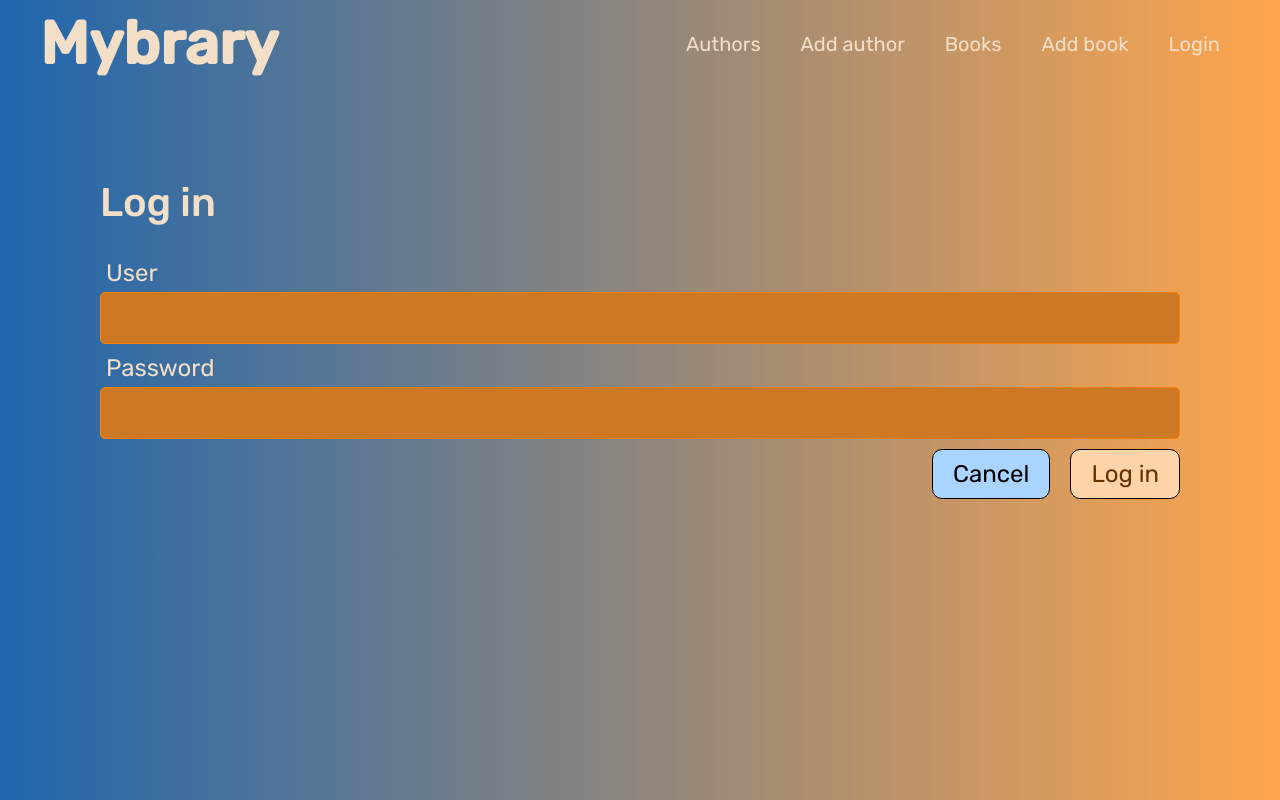
After one commit to SebiKape/BookStore, a Node server app: page /login in a window 1280 px wide. The commit adds this page. Run offline with Node 20, Linux system fonts and the light colour scheme; some libraries are stand-ins or nearby versions.

Commit message:
started working on login page and login functions

```diff
--- a/package.json
+++ b/package.json
@@ -12,6 +12,7 @@
   "author": "",
   "license": "ISC",
   "dependencies": {
+    "cookie-parser": "^1.4.5",
     "ejs": "^3.1.5",
     "express": "^4.17.1",
     "express-ejs-layouts": "^2.5.0",
@@ -19,6 +20,7 @@
     "filepond-plugin-file-encode": "^2.1.9",
     "filepond-plugin-image-preview": "^4.6.4",
     "filepond-plugin-image-resize": "^2.0.7",
+    "jsonwebtoken": "^8.5.1",
     "method-override": "^3.0.0",
     "mongoose": "^5.11.12"
   },
--- a/public/stylesheets/shared/form.css
+++ b/public/stylesheets/shared/form.css
@@ -2,7 +2,7 @@
     --form-label-font-size: 1.2rem;
     --form-input-border-color: hsl(var(--color-base-hue), 100%, 50%);
     --form-input-border-color-light: hsl(var(--color-base-hue), 100%, 80%);
-    --form-input-background-color: hsl(var(--color-base-hue), 70%, 40%);
+    --form-input-background-color: hsl(var(--color-base-hue), 70%, 47%);
 }
 
 .form-row {
--- a/public/stylesheets/shared/variables.css
+++ b/public/stylesheets/shared/variables.css
@@ -1,8 +1,9 @@
 :root {
-    --color-base-hue: 205;
+    --color-base-hue: 30;
+    --color-base-hue-2: 210;
     --color-danger-hue-offset: 180;
     --color-danger-hue: calc(var(--color-base-hue) - var(--color-danger-hue-offset));
-    --color-background-dark: hsl(var(--color-base-hue), 100%, 8%);
-    --color-background-light: hsl(var(--color-base-hue), 100%, 16%);
+    --color-background-dark: hsl(var(--color-base-hue-2), 70%, 40%);
+    --color-background-light: hsl(var(--color-base-hue), 100%, 65%);
     --color-text-light: hsl(var(--color-base-hue), 65%, 87%);
 }
--- /dev/null
+++ b/routes/login.js
@@ -0,0 +1,64 @@
+const express = require('express')
+const User = require('../models/user')
+const router = express.Router()
+
+// Get Credentials Roujte
+router.get('/', async (req, res) => {
+  res.render('login/credentials')
+})
+
+router.get('/new', async (req, res) => {
+  res.render('login/new')
+})
+
+//Create User Route
+router.post('/', async (req, res) => {
+  const user = new User({
+    username: req.body.username,
+    password: req.body.password
+  })
+  try {
+    await user.save()
+    res.render('login/user', {user: user})
+  } catch (error) {
+    res.render('login/credentials', {errorMessage: error})
+  }
+})
+
+//Login User Route
+router.put('/', async (req, res) => {
+  try {
+    let credentialError = false
+    const whereString = {}
+    whereString.username = req.body.username
+    const user = await User.findOne(whereString)
+    if (user == null || user =='') {
+      credentialError = true
+    }
+    else {
+      if (user.password === req.body.password) {
+        credentialError = false
+      }
+      else {
+        credentialError = true;
+      }
+    }
+
+    if (!credentialError) {
+      console.log("User logged")
+      res.cookie('Logged',"yes", { maxAge: 900000, httpOnly: true })
+      res.redirect('/')
+    } else {
+      res.render('login/credentials', {
+        errorMessage: "Incorrect username or password"
+      })
+    }
+  } catch (error) {
+    res.render('login/credentials', {
+      errorMessage: "Incorrect username or password"
+    })
+  }
+})
+
+
+module.exports = router
--- a/server.js
+++ b/server.js
@@ -7,8 +7,10 @@ const expressLayouts = require('express-ejs-layouts')
 const indexRouter = require('./routes/index')
 const authorsRouter = require('./routes/authors')
 const booksRouter = require('./routes/books')
+const loginRouter = require('./routes/login')
 const mongoose = require('mongoose')
 const methodOverride = require('method-override')
+const cookieParser = require('cookie-parser')
 
 app.set('view engine', 'ejs')
 app.set('views', './views')
@@ -17,6 +19,7 @@ app.use(express.static('public'))
 app.use(expressLayouts)
 app.use(express.urlencoded({limit: '10mb', extended: false}))
 app.use(methodOverride('_method'))
+app.use(cookieParser())
 
 var con_suc = ""
 mongoose.connect(process.env.DATABASE_URL, {
@@ -33,7 +36,7 @@ db.on('error', function(error) {
     console.log(con_suc)
 })
 db.once('open', function(){
-    con_suc = "success";
+    con_suc = "Mongodb connected";
     module.exports.con_suc = con_suc
     console.log(con_suc)
 })
@@ -41,5 +44,6 @@ db.once('open', function(){
 app.use('/', indexRouter)
 app.use('/authors', authorsRouter)
 app.use('/books', booksRouter)
+app.use('/login', loginRouter)
 
 app.listen(process.env.PORT || 3000)
--- a/views/layouts/layout.ejs
+++ b/views/layouts/layout.ejs
@@ -13,6 +13,7 @@
     <div class="container">
         <%- include('../partials/header') %>
         <div class="inner-container">
+        <%- include('../partials/cookies') %>
         <%- include('../partials/errorMessage') %>
         <%- body %>
         </div>
--- /dev/null
+++ b/views/login/_form_fields.ejs
@@ -0,0 +1,4 @@
+<label>User</label>
+<input type="text" name="username">
+<label>Password</label>
+<input type="text" name="password">
--- /dev/null
+++ b/views/login/credentials.ejs
@@ -0,0 +1,20 @@
+<h2 class="page-header">Log in</h2>
+<form action="/login?_method=PUT" method="POST">
+    <div class="form-row">
+        <div class="form-item">
+            <label>User</label>
+            <input type = "text" name="username">
+        </div>
+    </div>
+    <div class="form-row">
+        <div class="form-item">
+            <label>Password</label>
+            <input type = "text" name="password">
+        </div>
+    </div>
+    <div class="form-row form-row-end btn-row">
+        <a class="btn btn-danger" href="/">Cancel</a>
+        <button class="btn btn-primary" type = "submit">Log in</button>
+    </div>
+
+</form>
--- /dev/null
+++ b/views/login/user.ejs
@@ -0,0 +1 @@
+<h2 class="page-header">Welcome <%= user.username %></h2>
--- /dev/null
+++ b/views/partials/cookies.ejs
@@ -0,0 +1,5 @@
+<% if (locals.cookies != null) { %>
+    <div class="error-message">
+        <%= cookies %>
+    </div>
+    <% } %>
--- a/views/partials/header.ejs
+++ b/views/partials/header.ejs
@@ -6,6 +6,7 @@
             <li><a href="/authors/new">Add author</a></li>
             <li><a href="/books">Books</a></li>
             <li><a href="/books/new">Add book</a></li>
+            <li><a href="/login">Login</a></li>
         </ul>
     </nav>
 </header>
```
Also changed, not shown: models/user.js (added, +14 -0 lines), routes/authors.js (+5 -4 lines), routes/index.js (+11 -2 lines), views/login/new.ejs (added, +11 -0 lines), routes/session.js (added), 1 other file.
